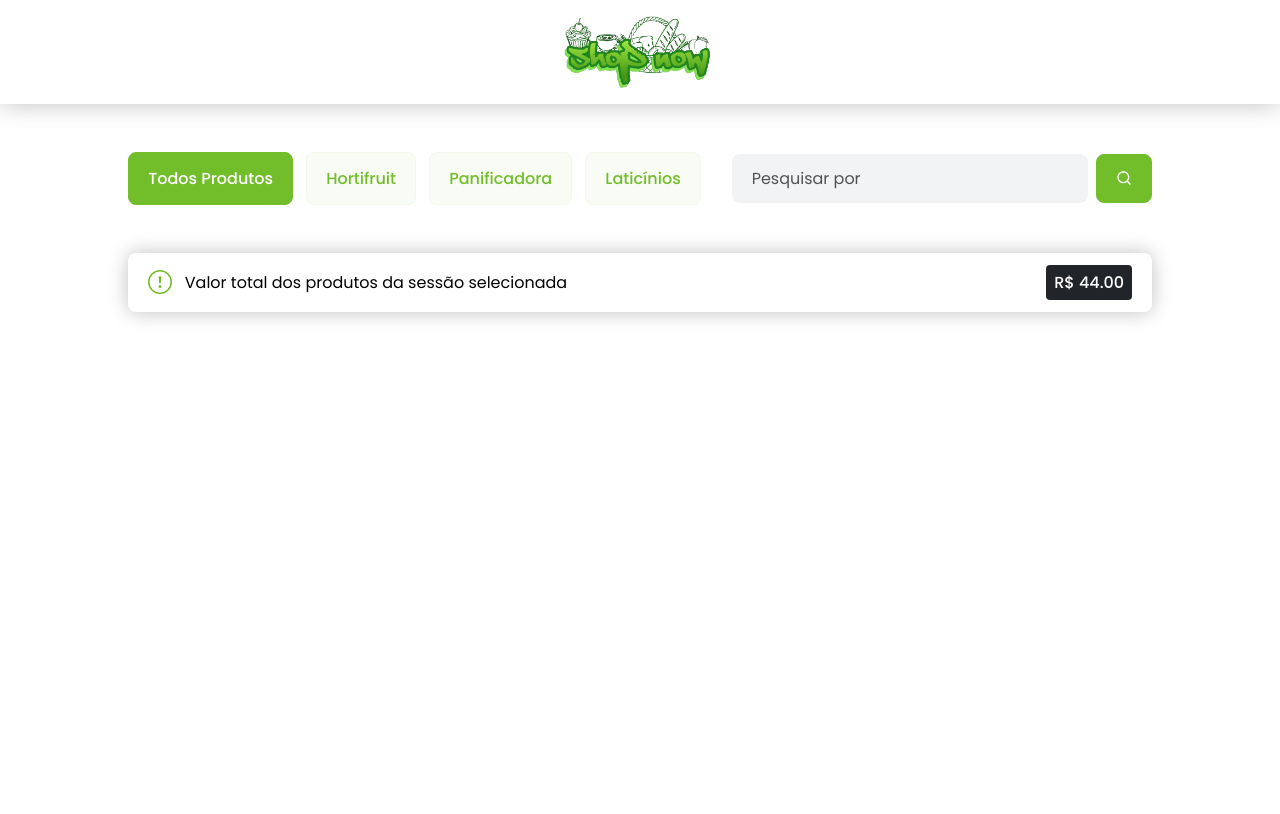
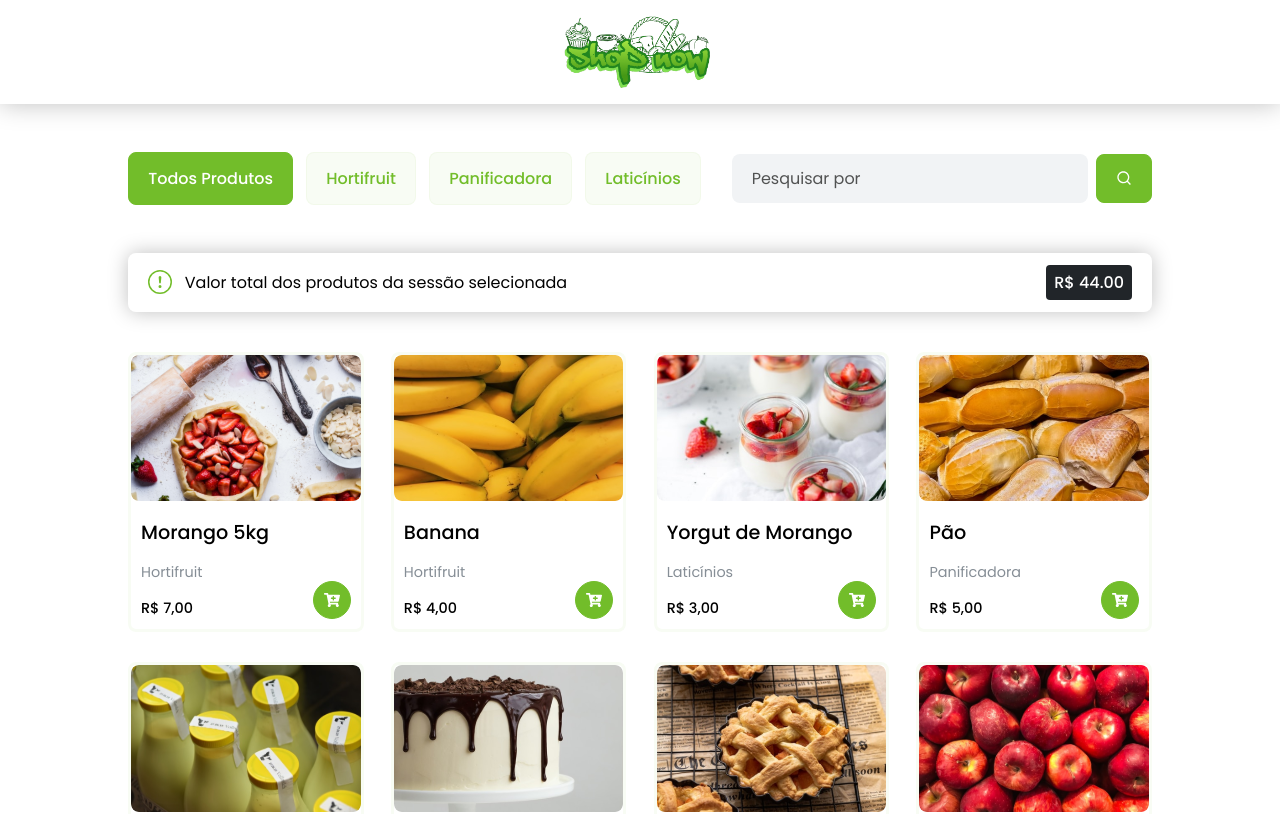
Before and after one commit to Derick-Almeida/shop_now-react-ts, a React (Vite) app: page / in a window 1280 px wide. Shown: the top 814 px of the page. Built offline with nearby package versions, Linux system fonts and the light colour scheme.

Commit message:
feat: product list

```diff
--- a/src/App.tsx
+++ b/src/App.tsx
@@ -1,8 +1,10 @@
 import GlobalStyle from "./style/global";
+import * as S from "./style/index";
 
 import Header from "./components/Header";
 import NavBar from "./components/NavBar";
 import SectionInfo from "./components/SectionInfo";
+import ProductList from "./components/ProductList";
 
 function App() {
   return (
@@ -11,10 +13,12 @@ function App() {
 
       <>
         <Header />
-        <div style={{ padding: "6vh 10vw" }}>
+        <S.container>
           <NavBar />
           <SectionInfo />
-        </div>
+
+          <ProductList />
+        </S.container>
       </>
     </>
   );
--- a/src/components/Card/index.tsx
+++ b/src/components/Card/index.tsx
@@ -1,14 +1,18 @@
+import { IProductProps } from "../../contexts/types";
 import * as S from "./style";
 
 import { FaCartPlus } from "react-icons/fa";
 
-export const Card = () => {
+export const Card = ({ image, name, price, tag }: IProductProps) => {
   return (
     <S.container>
-      <S.img src="/src/assets/maca.svg" alt="maça" />
-      <S.title>Maça</S.title>
-      <S.tag>Hortfrut</S.tag>
-      <S.price>R$ 4.00</S.price>
+      <S.img src={image} alt={name} />
+
+      <S.content>
+        <S.title>{name}</S.title>
+        <S.tag>{tag}</S.tag>
+        <S.price>{price.toLocaleString("pt-BR", { style: "currency", currency: "BRL" })}</S.price>
+      </S.content>
 
       <S.button>
         <FaCartPlus />
--- a/src/components/Card/style.ts
+++ b/src/components/Card/style.ts
@@ -1,15 +1,12 @@
 import styled from "styled-components";
 
 export const container = styled.div`
-  display: flex;
-  flex-direction: column;
-  gap: 15px;
+  width: 23%;
+  border-radius: 8px;
+  border: 0.2rem solid var(--green-2);
 
-  width: 25%;
-  border-radius: 8px;
-  padding: 10px;
-  border: 0.2rem solid var(--green-2);
   position: relative;
+  margin-bottom: 30px;
 
   transition: box-shadow 0.3s;
 
@@ -26,9 +23,16 @@ export const img = styled.img`
   object-fit: contain;
 `;
 
+export const content = styled.div`
+  display: flex;
+  flex-direction: column;
+  gap: 15px;
+  padding: 10px;
+`;
+
 export const title = styled.h3`
   font-weight: 500;
-  font-size: 1.5rem;
+  font-size: 1.2rem;
 `;
 
 export const tag = styled.span`
--- /dev/null
+++ b/src/components/ProductList/index.tsx
@@ -0,0 +1,20 @@
+import { useContext } from "react";
+import * as S from "./style";
+import { ProductsContex } from "../../contexts/products.context";
+import Card from "../Card";
+
+const ProductList = () => {
+  const { data, filter } = useContext(ProductsContex);
+
+  return (
+    <S.main>
+      <S.ul>
+        {filter.length > 0
+          ? filter.map((product) => <Card key={product.id} {...product} />)
+          : data.map((product) => <Card key={product.id} {...product} />)}
+      </S.ul>
+    </S.main>
+  );
+};
+
+export default ProductList;
--- /dev/null
+++ b/src/components/ProductList/style.ts
@@ -0,0 +1,11 @@
+import styled from "styled-components";
+
+export const main = styled.main`
+  margin: 5vh 0;
+`;
+
+export const ul = styled.ul`
+  display: flex;
+  flex-wrap: wrap;
+  justify-content: space-between;
+`;
--- /dev/null
+++ b/src/style/index.ts
@@ -0,0 +1,5 @@
+import styled from "styled-components";
+
+export const container = styled.div`
+  padding: 6vh 10vw;
+`;
```
